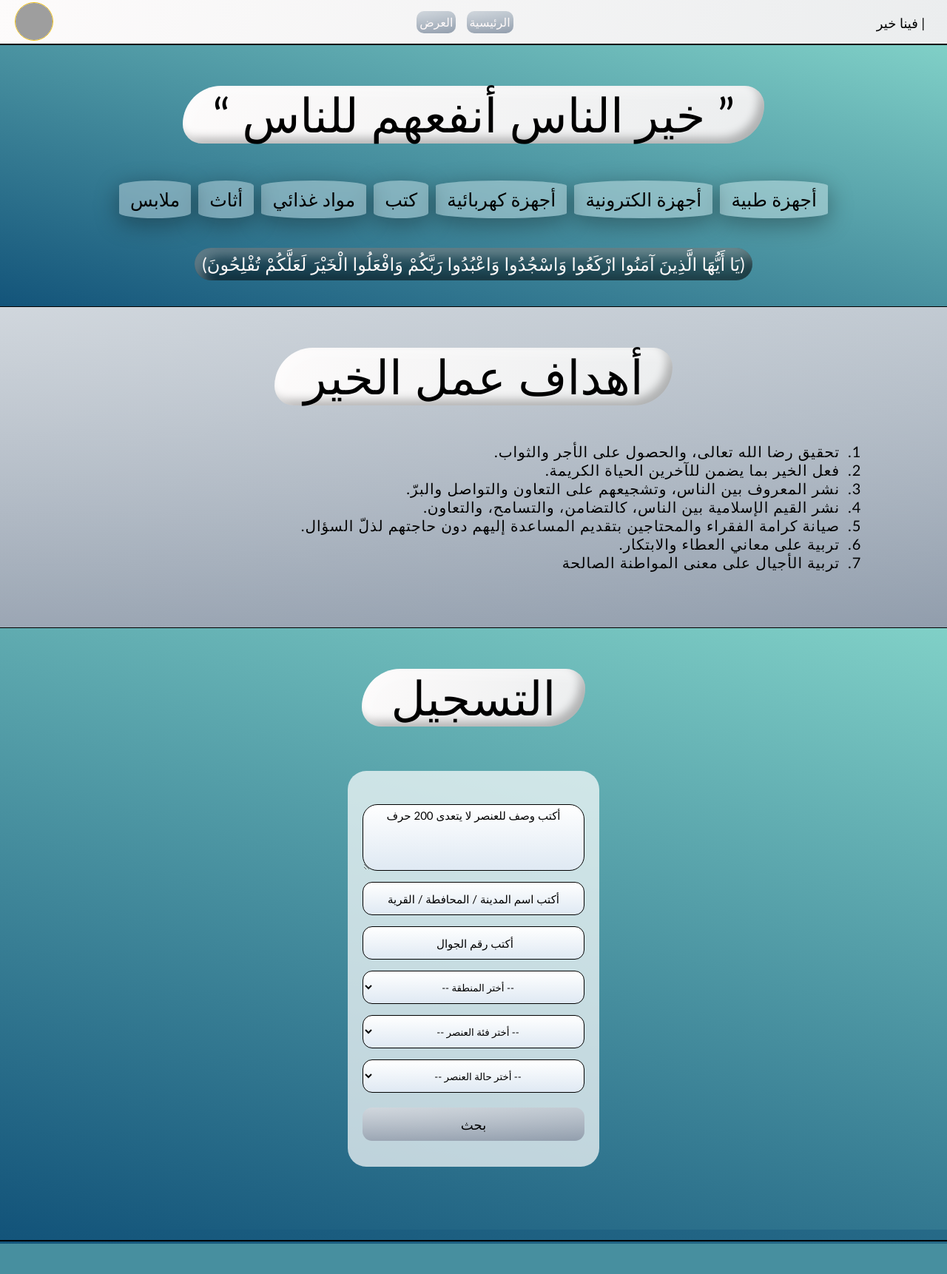
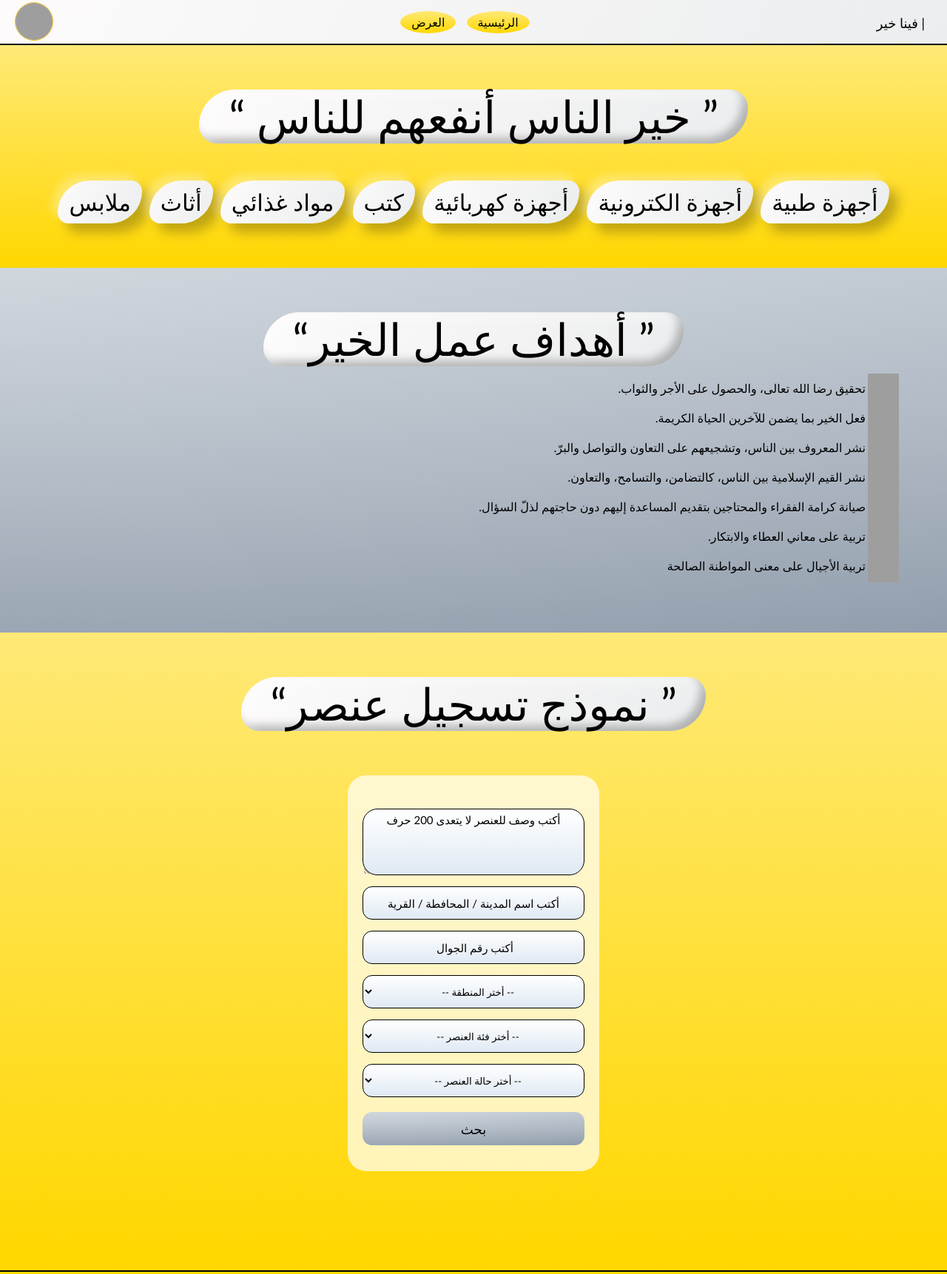
Before and after one commit to hus7sam/w, a PHP site: page / in a window 1280 px wide. Shown: the whole page at 74% size. Before the commit the page ends 1681 px from the top, so only its background shows below. Run offline with PHP 8.4, Linux system fonts and the light colour scheme; grey boxes are pictures that could not be loaded.

Commit message:
css sort1

```diff
--- a/index.php
+++ b/index.php
@@ -108,7 +108,7 @@ if(isset($_POST["Description_F"])){
 </div>
 
 <div class="head">
-    <h1 class="title">   خير الناس أنفعهم للناس   </h1>
+    <h1 class="h1">   خير الناس أنفعهم للناس   </h1>
 
     <a href="dispaly.php">أجهزة طبية </a>
     <a href="dispaly.php"> أجهزة الكترونية</a>
@@ -119,27 +119,39 @@ if(isset($_POST["Description_F"])){
     <a href="dispaly.php"> ملابس </a>
 
     <!--    <a href="inedx.php"> تبرعات</a>-->
-    <h2>(يَا أَيُّهَا الَّذِينَ آمَنُوا ارْكَعُوا وَاسْجُدُوا وَاعْبُدُوا رَبَّكُمْ وَافْعَلُوا الْخَيْرَ لَعَلَّكُمْ تُفْلِحُونَ) </h2>
+<!--    <h2>(يَا أَيُّهَا الَّذِينَ آمَنُوا ارْكَعُوا وَاسْجُدُوا وَاعْبُدُوا رَبَّكُمْ وَافْعَلُوا الْخَيْرَ لَعَلَّكُمْ تُفْلِحُونَ) </h2>-->
 </div>
 
-<div class="head" style="background-color: #c1bebe;
-background: linear-gradient(-180deg, #BCC5CE 0%, #929EAD 98%), radial-gradient(at top left, rgba(255,255,255,0.30) 0%, rgba(0,0,0,0.30) 100%);
- background-blend-mode: screen;">
-    <h1>  أهداف عمل الخير</h1>
-    <ol>
-        <li>تحقيق رضا الله تعالى، والحصول على الأجر والثواب.</li>
-        <li>فعل الخير بما يضمن للآخرين الحياة الكريمة.</li>
-        <li>نشر المعروف بين الناس، وتشجيعهم على التعاون والتواصل والبرّ.</li>
-        <li>نشر القيم الإسلامية بين الناس، كالتضامن، والتسامح، والتعاون.</li>
-        <li>صيانة كرامة الفقراء والمحتاجين بتقديم المساعدة إليهم دون حاجتهم لذلّ السؤال.</li>
-        <li>تربية على معاني العطاء والابتكار.</li>
-        <li>تربية الأجيال على معنى المواطنة الصالحة</li>
-    </ol>
+<div class="head_2">
+    <h1 class="h1">  أهداف عمل الخير</h1>
+
+    <p class="p_list"><img class="img_list" src="icons8-number-1-100.png">
+        تحقيق رضا الله تعالى، والحصول على الأجر والثواب.
+    </p>
+    <p class="p_list"><img class="img_list" src="icons8-number-2-100.png">
+        فعل الخير بما يضمن للآخرين الحياة الكريمة.
+    </p>
+    <p class="p_list"> <img class="img_list" src="icons8-3-100.png">
+        نشر المعروف بين الناس، وتشجيعهم على التعاون والتواصل والبرّ.
+    </p>
+    <p class="p_list"> <img class="img_list" src="icons8-number-4-100.png">
+        نشر القيم الإسلامية بين الناس، كالتضامن، والتسامح، والتعاون.
+    </p>
+    <p class="p_list"> <img class="img_list" src="icons8-5-c-100.png">
+        صيانة كرامة الفقراء والمحتاجين بتقديم المساعدة إليهم دون حاجتهم لذلّ السؤال.
+    </p>
+    <p class="p_list"> <img class="img_list" src="icons8-number-6-100.png">
+        تربية على معاني العطاء والابتكار.
+    </p>
+    <p class="p_list"> <img class="img_list" src="icons8-7-c-100.png">
+        تربية الأجيال على معنى المواطنة الصالحة
+    </p>
+
 
 </div>
 
-<div class="head">
-    <h1>   التسجيل</h1>
+<div class="head_3">
+    <h1 class="h1">   نموذج تسجيل عنصر</h1>
     <div class="box_form">
         <form  class="form_insert" action="index.php" method="post">
             <textarea class="textarea_form_insert" name="Description_F" placeholder="أكتب وصف للعنصر لا يتعدى 200 حرف" required></textarea>
@@ -186,8 +198,9 @@ background: linear-gradient(-180deg, #BCC5CE 0%, #929EAD 98%), radial-gradient(a
 
         </form>
     </div>
+</div>
 
-</div>
+
 
 <footer>
     <!--    <ul>-->
--- a/style.css
+++ b/style.css
@@ -7,12 +7,11 @@
     /*font-family: "Source Sans Pro", "Arial", sans-serif;*/
     z-index: 10000;
 }
-body {
-    background-image: linear-gradient(135deg, #f5f7fa 0%, #c3cfe2 100%);
-
-    background-image: linear-gradient(15deg, #13547a 0%, #80d0c7 100%);
+body{
+    background-image: linear-gradient(to top, #FFD700 0%, #ffe977 100%);
 
 }
+
 .logo
 {
     width: 32px;
@@ -71,55 +70,87 @@ body
 {   /* start title  of bar */
 
     display: inline-block;
-    margin: 15px auto 0px 10px;  padding: 5px 4px ;
-    background: linear-gradient(-180deg, #BCC5CE 0%, #929EAD 98%), radial-gradient(at top left, rgba(255,255,255,0.30) 0%, rgba(0,0,0,0.30) 100%);
-    background-blend-mode: screen;
-    border-radius: 10px;
+    margin: 15px auto 0px 10px;  padding: 5px 15px ;
+    background-image: linear-gradient(to top, #FFD700 0%, #ffe977 100%);
+    border-radius: 50%;
     height: fit-content;  width: fit-content;
-    text-align:center; text-decoration: none ; COLOR:snow ;
+    text-align:center; text-decoration: none ; COLOR:black ;
 
 }
 
 .bar a:hover
 {
-    background-image: linear-gradient(15deg, #13547a 0%, #80d0c7 100%);    color: white;    text-decoration: none   ;
+    background-image: linear-gradient( 135deg, #ABDCFF 10%, #0396FF 100%);
+    color: white;    text-decoration: none   ;
 
 }
-
-
 
 .head
 {     /* start header */
     display: block;
     /*background-image: linear-gradient(120deg, #ffd700 85%,#fffefc 10%, gold 100%);*/
-    background-image: linear-gradient(15deg, #13547a 0%, #80d0c7 100%);
+    background-image: linear-gradient(to top, #FFD700 0%, #ffe977 100%);
     text-align: center;  color: #f5f1f3;
     width: 100%;   height: fit-content;
-    margin: auto auto;   padding: 25px 0;
+    margin: 0 auto;   padding: 60px 20px 60px 20px;
     border-top: 1px solid black;
 }
 
+.head_2{
+    display: block;
+    background: linear-gradient(-180deg, #BCC5CE 0%, #929EAD 98%), radial-gradient(at top left, rgba(255,255,255,0.30) 0%, rgba(0,0,0,0.30) 100%);
+    background-blend-mode: screen;
+    margin: 0 auto;   padding: 60px 20px 60px 20px;
+}
+
+.p_list
+{
+    display: block;
+    position: center;
+    margin: 20px 90px;
+}
+
+.img_list
+{
+    /*display: inline;*/
+    position: absolute;
+    width: 42px;  height: 42px;
+    margin: -10px -45px;
+}
 
 
-.head h1
+.head_3
+{     /* start header */
+    display: block;
+    /*background-image: linear-gradient(120deg, #ffd700 85%,#fffefc 10%, gold 100%);*/
+    background-image: linear-gradient(to top, #FFD700 0%, #ffe977 100%);
+    text-align: center;  color: #f5f1f3;
+    width: 100%;   height: fit-content;
+    margin: 0 auto;   padding: 60px 20px 60px 20px;
+
+}
+
+
+.h1
 {
     display: inline-block;
     height: fit-content;    width: fit-content; width: -moz-fit-content;
     display: block;
-    color: black; text-align: center; font-size: 300%;
+    color: black; text-align: center; font-size: 85px;
     background-image: linear-gradient(120deg, #fdfbfb 0%, #ebedee 100%);
     border-radius: 6pc 3pc;
-    margin: auto auto ;     padding: 0 40px ;
+    margin: 0 auto ;     padding: 0 40px ;
     box-shadow:
             12px 12px 16px 0 rgba(255, 255, 255, 0.3) inset,
             -8px -8px 12px 0 rgba(0, 0, 0, .25) inset;
 }
 
-.title::before {
+
+.h1::before {
     content: open-quote;
 }
 
-.title::after {
+.h1::after {
     content: close-quote;
 }
 
@@ -127,10 +158,10 @@ body
 .head h2
 {
     display: block;
-    color: #fcf8f8;      text-align: center;     font-size: 150%;
-    margin: 40px auto 10px; padding: 7px 10px ;
+    color: #fcf8f8;      text-align: center;     font-size: 30px;
+    margin: 40px auto 10px; padding: 15px 20px ;
     height: fit-content;    width: fit-content; width: -moz-fit-content;
-    border-radius: 2pc ;
+    border-radius: 6pc 3pc;
     background-color: rgba(2, 2, 2, 0.4);
     box-shadow:
             12px 12px 16px 0 rgba(255, 255, 255, 0.3) inset,
@@ -139,46 +170,28 @@ body
 
 .head a
 {  /* start links  of header */
-    position: center;
     width: fit-content;     height: fit-content;
     display: inline-block;
     text-decoration: none;  color: black; text-align: center;
-    margin: 20px 3px 0 ; padding: 10px 15px;
-    font-size: 15px; white-space: normal;
-    background: rgba( 255, 255, 255, 0.35 );
-    box-shadow: 0 8px 32px 0 rgba(5, 5, 5, 0.37);
-    backdrop-filter: blur( 3.5px );
-    -webkit-backdrop-filter: blur( 3.5px );
-    border-radius:  70% / 20%;
+    background-image: linear-gradient(120deg, #fdfbfb 0%, #ebedee 100%);
+    margin: 50px 3px 0 ;
+    padding: 10px 15px;
+    border-radius: 3pc 1pc;
+    font-size: 30px; white-space: normal;
+    box-shadow:
+            12px 12px 16px 0 rgba(0, 0, 0, 0.25),
+            -8px -8px 12px 0 rgba(255, 255, 255, 0.3);
 }
 
 .head a:hover
 {
-    background: rgba( 255, 255, 255, 0.60 );
-    box-shadow: 0 8px 32px 0 rgba(5, 5, 5, 0.37);
-    backdrop-filter: blur( 3.5px );
-    -webkit-backdrop-filter: blur( 3.5px );
-    border-radius: 15px;
+    color: white;
+    background: linear-gradient(-180deg, #BCC5CE 0%, #929EAD 98%), radial-gradient(at top left, rgba(255,255,255,0.30) 0%, rgba(0,0,0,0.30) 100%);
+    background-blend-mode: screen;
 
 }
 
-.head  ol
-{
-    text-align: right;
-    margin: 050px;
-    margin-right: 0100px;
-}
 
-.head  ol li
-{
-    list-style: decimal-leading-zero;
-    list-style: -moz-decimal-leading-zero;
-    list-style: -ms-decimal-leading-zero;
-    text-indent: 5px;
-    color: black;
-    font-size: 20px;
-    letter-spacing: 1px;
-}
 
 
 footer
@@ -219,7 +232,11 @@ footer a
 }
 
 /*  start  Display Page  */
+.Display_Body {
+    background-image: linear-gradient(to top, #FFD700 0%, #ffe977 100%);
 
+
+}
 
 .Display_Grid-container {
 
@@ -244,21 +261,15 @@ footer a
     text-align: center;
     border-radius: 25px;
     padding: 0px;  margin: 0 0 10px 0;
-    transition: font-size 0.1s;
-    /*box-shadow: 6px 6px 8px 0 rgba(0, 0, 0, 0.25),*/
-    /*            -1px -1px 6px 0 rgba(255, 255, 255, 0.3);*/
-    background: rgba( 255, 255, 255, 0.25 );
-    box-shadow: 0 8px 32px 0 rgba(18, 18, 19, 0.37);
-    backdrop-filter: blur( 3.5px );
-    -webkit-backdrop-filter: blur( 3.5px );
-
+    background: rgba( 255, 255, 255, 0.80 );
+    box-shadow: 0 8px 32px 0 rgba( 31, 38, 135, 0.37 );
+    backdrop-filter: blur( 15px );
+    -webkit-backdrop-filter: blur( 15px );
 }
 
 .grid-item:hover {
     /*font-size:20px;*/
-    /*background-image: linear-gradient(to right, #fa709a 0%, #fee140 100%);*/
-    /*background-image: linear-gradient(-20deg, #d558c8 0%, #24d292 100%);*/
-    background: rgba( 255, 255, 255, 0.50 );
+    background-image: radial-gradient(circle 248px at center, #16d9e3 0%, #30c7ec 47%, #46aef7 100%);
     box-shadow:
             12px 12px 16px 0 rgba(255, 255, 255, 0.3) inset,
             -8px -8px 12px 0 rgba(0, 0, 0, .25) inset;
@@ -414,7 +425,7 @@ footer a
 }
 
 .btn_submit_insert:hover {
-    background-image: linear-gradient(15deg, #13547a 0%, #80d0c7 100%);
+    background-image: linear-gradient(to right, #4facfe 0%, #00f2fe 100%);
 }
 
 .box_sreach
@@ -449,7 +460,7 @@ footer a
 
 
 .btn_submit_sreach:hover {
-    background-image: linear-gradient(15deg, #13547a 0%, #80d0c7 100%);
+    background-image: linear-gradient(to right, #4facfe 0%, #00f2fe 100%);
 }
 
 .diHead
@@ -457,8 +468,6 @@ footer a
     width: fit-content;
     border: 1px solid rgba(0, 0, 0, 0.8); border-radius: 15px;
     text-align: center;
-    ;
-    /*border: 1px solid #c4c3c3;*/
 }
 
 /*  end  Display Page  */
@@ -534,7 +543,7 @@ footer a
 {
     .Display_Grid-container {
 
-        grid-template-columns:  90% ;
+        grid-template-columns:  95% ;
     }
 
     .head h1
@@ -576,14 +585,11 @@ footer a
     {
         width: 95%;
     }
-
     .list_sreach
     {
         width: 150px;
         margin: 8px 5px;
     }
-
-
 }
 
 /*// Medium devices (tablets, 768px and up)*/
@@ -594,7 +600,25 @@ footer a
         grid-template-columns:  48% 48% ;
     }
 
+    .grid-item
+    {
+        padding: 0px;  margin: 0 0 20px 0;
+    }
 
+    .h1
+    {
+        font-size: 50px;
+    }
+
+    .head h2
+    {
+        font-size: 20px;
+    }
+
+    .head a
+    {  /* start links  of header */
+        font-size: 20px;
+    }
     .box_sreach
     {
         width: 90%;
@@ -616,6 +640,25 @@ footer a
         grid-template-columns:  32% 32% 32%;
 
     }
+
+    .grid-item  td{
+        font-size: 10px;
+    }
+
+    .h1
+    {
+        font-size: 60px;
+    }
+
+    .head h2
+    {
+        font-size: 25px;
+    }
+
+    .head a
+    {  /* start links  of header */
+        font-size: 31px;
+    }
 }
 
 @media (min-width: 992.98px) and (max-width: 1199px)
@@ -628,6 +671,21 @@ footer a
     }
 
 
+    .h1
+    {
+        font-size: 60px;
+    }
+
+    .head h2
+    {
+        font-size: 25px;
+    }
+
+    .head a
+    {  /* start links  of header */
+        font-size: 31px;
+    }
+
 }
 
 /*// Extra large devices (large desktops, 1200px and up)*/
@@ -637,16 +695,18 @@ footer a
         grid-template-columns:  23% 23% 23% 23%;
     }
 
-    .head h1
+    .h1
     {
-        font-size: 400%;
-        margin: 30px    auto;
+        font-size: 60px;
     }
 
-    .head a
+    .head h2
     {
         font-size: 25px;
     }
 
-
+    .head a
+    {  /* start links  of header */
+        font-size: 31px;
+    }
 }
```
